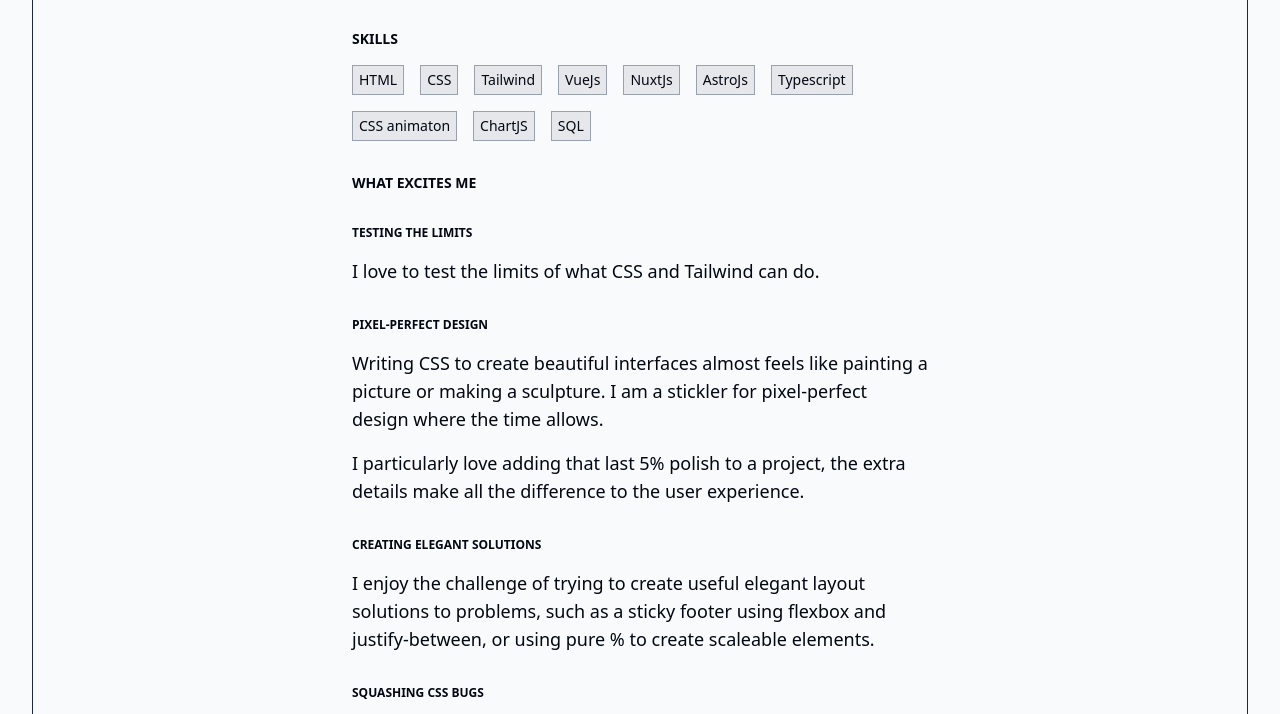
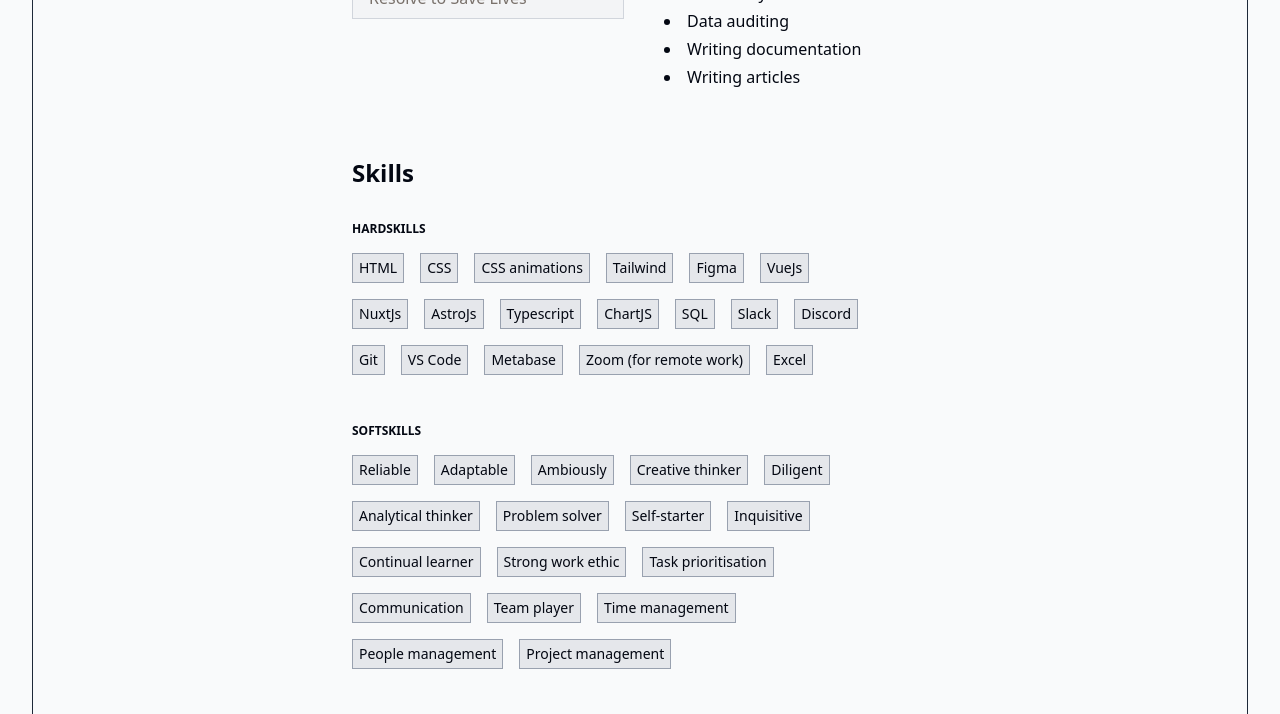
Before and after one commit to jamiecarter7/tailwind-resume, an Astro site: page / in a window 1280 px wide. Shown: the part 2017-2731 px from the top of the page. Built offline with nearby package versions, Linux system fonts and the light colour scheme; Astro itself is replaced by a stand-in of ours.

Commit message:
Adding skills

```diff
--- a/src/pages/index.astro
+++ b/src/pages/index.astro
@@ -114,7 +114,7 @@
         impacts millions of lives around the world.
       </p>
       <div class="">
-        <h3 class="pt-8 text-sm font-black uppercase">Current role</h3>
+        <h3 class="pt-16 text-2xl font-black">Current role</h3>
         <div class="md:flex gap-8">
           <div class="md:w-1/2">
             <div
@@ -133,7 +133,7 @@
           </div>
           <div class="md:w-1/2 mt-4">
             <h3 class="">Responsibilities:</h3>
-            <ul class="list-disc list-inside ml-2 mt-4">
+            <ul class="list-disc list-inside ml-2 mt-4 *:my-1">
               <li>Designing dashboards</li>
               <li>
                 Keeping <a
@@ -148,34 +148,61 @@
                 >
               </li>
               <li>Data analytics</li>
-              <li>Writing implementation documentation</li>
+              <li>Data auditing</li>
+              <li>Writing documentation</li>
+              <li>Writing articles</li>
             </ul>
           </div>
         </div>
       </div>
-      <h3 class="pt-8 text-sm font-black uppercase">Skills</h3>
+      <h3 class="pt-16 text-2xl font-black">Skills</h3>
+      <h4 class="pt-8 text-xs font-black uppercase">Hardskills</h4>
       <ul
         class="inline-flex flex-wrap *:whitespace-nowrap text-sm gap-4 mt-4 max-w-lg *:px-1.5 *:py-1 *:bg-gray-200 dark:*:bg-gray-800 *:border *:border-gray-400 dark:*:border-gray-700"
       >
-        <li>
-          <!-- <Image src={tailwindarb} alt="html" /> -->
-          <p class="text-center">HTML</p>
-        </li>
-        <li>
-          <!-- <Image src={tailwindarb} alt="html" /> -->
-          <p class="text-center">CSS</p>
-        </li>
+        <li>HTML</li>
+        <li>CSS</li>
+        <li>CSS animations</li>
         <li>Tailwind</li>
+        <li>Figma</li>
         <li>VueJs</li>
         <li>NuxtJs</li>
         <li>AstroJs</li>
         <li>Typescript</li>
-        <li>CSS animaton</li>
         <li>ChartJS</li>
         <li>SQL</li>
+        <li>Slack</li>
+        <li>Discord</li>
+        <li>Git</li>
+        <li>VS Code</li>
+        <li>Metabase</li>
+        <li>Zoom (for remote work)</li>
+        <li>Excel</li>
+      </ul>
+      <h4 class="pt-12 text-xs font-black uppercase">Softskills</h4>
+      <ul
+        class="inline-flex flex-wrap *:whitespace-nowrap text-sm gap-4 mt-4 max-w-lg *:px-1.5 *:py-1 *:bg-gray-200 dark:*:bg-gray-800 *:border *:border-gray-400 dark:*:border-gray-700"
+      >
+        <li>Reliable</li>
+        <li>Adaptable</li>
+        <li>Ambiously</li>
+        <li>Creative thinker</li>
+        <li>Diligent</li>
+        <li>Analytical thinker</li>
+        <li>Problem solver</li>
+        <li>Self-starter</li>
+        <li>Inquisitive</li>
+        <li>Continual learner</li>
+        <li>Strong work ethic</li>
+        <li>Task prioritisation</li>
+        <li>Communication</li>
+        <li>Team player</li>
+        <li>Time management</li>
+        <li>People management</li>
+        <li>Project management</li>
       </ul>
 
-      <h3 class="pt-8 text-sm font-black uppercase">What excites me</h3>
+      <h3 class="pt-16 text-2xl font-black">What excites me</h3>
       <h4 class="pt-8 text-xs font-black uppercase">Testing the limits</h4>
       <p class="text-lg font-medium mt-4">
         I love to test the limits of what CSS and Tailwind can do.
```
